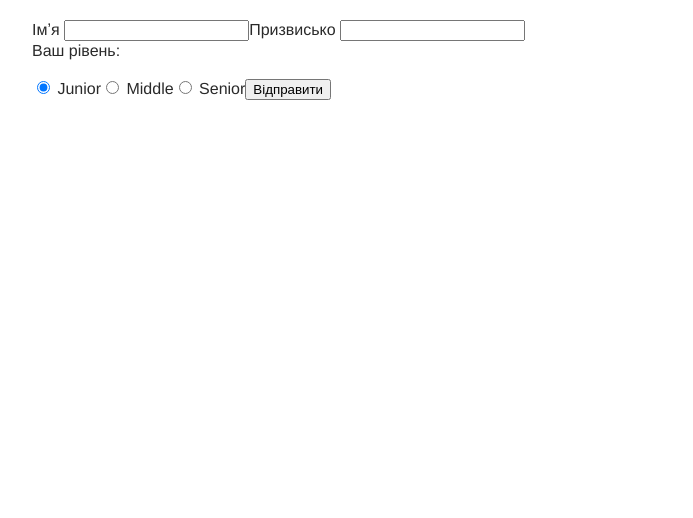
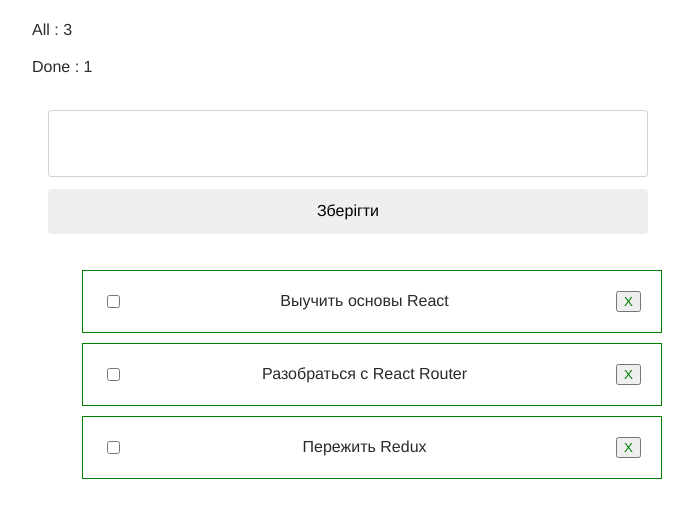
Before and after one commit to bestboost/react22, a React (Create React App) app: page / in a window 1280 px wide. Shown: the top 518 px of the page, without its empty margins (3-696 px from the left). Built offline with nearby package versions, Linux system fonts and the light colour scheme.

Commit message:
add TodoEditor

```diff
--- a/src/App.js
+++ b/src/App.js
@@ -1,11 +1,13 @@
 import React, {Component} from 'react';
+import shortid from 'shortid';
 // import Counter from './components/Counter';
 // import Dropdown from "components/Dropdown";
 // import ColorPicker from 'components/ColorPicker';
-// import TodoList from 'components/TodoList';
+import TodoList from 'components/TodoList';
 import initialsTodos from './todos.json';
+import TodoEditor from 'components/TodoEditor';
 import Container from 'components/Container';
-import Form from 'components/Form';
+// import Form from 'components/Form';
 
 
 // const colorPickerOptions = [
@@ -22,6 +24,18 @@ class App extends Component  {
         todos: initialsTodos,
   };
 
+  addTodo = text => {
+        const todo = {
+                id: shortid.generate(),
+                text,
+                comlited: false,
+        };
+
+        this.setState(({todos}) => ({
+                todos: [todo, ...todos],
+        }));
+  };
+
   deleteTodo = todoId => {
         this.setState(prevState => ({
                 todos: prevState.todos.filter(todo => todo.id !== todoId),
@@ -30,29 +44,36 @@ class App extends Component  {
 
  formSubmitHandler = data => {
         console.log(data)
- }
+ };
+
+//  toggleCompleted = todoId => {
+//         this.setState(({todos}))
+//  }
 
    render() {
-        // const {todos} = this.state;
-        // const allTodos = todos.length;
-        // const completedTodos = todos.reduce(
-        //         (total, todo) => (todo.completed ? total +1 : total),
-        //         0,
-        // );
+        const {todos} = this.state;
+        const allTodos = todos.length;
+        const completedTodos = todos.reduce(
+                (total, todo) => (todo.completed ? total +1 : total),
+                0,
+        );
+
         return (
                 <Container>
-                    <Form onSubmit={this.formSubmitHandler}/>
+                    {/* <Form onSubmit={this.formSubmitHandler}/> */}
+
+                    <div>
+                       <p>All : {allTodos}</p>
+                       <p>Done :  {completedTodos}</p>
+                    </div>
+        <TodoEditor />
+        <TodoList todos={todos} onDeleteTodo={this.deleteTodo}/>
                 </Container>
-        //         <>
+        //
         //  <Counter  initialValue={0}/>
         //  <Dropdown />
         //  <ColorPicker options={colorPickerOptions}/>
-        //          <div>
-        //                 <p>All : {allTodos}</p>
-        //                 <p>Done :  {completedTodos}</p>
-        //         </div>
-        //  <TodoList todos={todos} onDeleteTodo={this.deleteTodo}/>
-        //         </>
+
         )};
 
 };
--- a/src/components/Form.jsx
+++ b/src/components/Form.jsx
@@ -6,6 +6,7 @@ class Form extends Component {
           name: '',
           tag: '',
           experience: 'junior',
+          licence: false,
      }
 
      nameInputId = shortid.generate();
@@ -27,7 +28,11 @@ class Form extends Component {
 
 reset = () => {
      this.setState({name: '',tag: '',})
-}
+};
+
+      handleLicenceChange = e => {
+          this.setState({ licence: e.currentTarget.checked});
+      }
 
   render () {
      return (
@@ -68,7 +73,14 @@ reset = () => {
                     checked={this.state.experience === 'senior'}
                     /> Senior
                </label>
-               <button type="submit">Відправити</button>
+               <label>
+                    <input type="checkbox" name="licence"
+                    checked={this.state.licence}
+                    onChange={this.handleLicenceChange}
+                    /> Згоден з умовами
+               </label>
+               <button type="submit" disabled={!this.state.licence}>
+                    Відправити</button>
           </form>
      );
   };
--- /dev/null
+++ b/src/components/TodoEditor/TodoEditor.jsx
@@ -0,0 +1,20 @@
+import React, {Component} from "react";
+import {TodoEditorForm, Textarea, Saved} from './TodoEditor.styled';
+
+class TodoEditor extends Component {
+
+  render () {
+     return (
+          <TodoEditorForm>
+               <Textarea>
+
+               </Textarea>
+               <Saved type="submit">
+                 Зберігти
+               </Saved>
+          </TodoEditorForm>
+     );
+  };
+};
+
+export default TodoEditor;
--- /dev/null
+++ b/src/components/TodoEditor/TodoEditor.styled.jsx
@@ -0,0 +1,51 @@
+import styled from '@emotion/styled';
+
+export const TodoEditorForm = styled.form`
+     width: 600px;
+     display: flex;
+     flex-direction: column;
+     padding: 16px;
+     border: 1px solid $black;
+     border-radius: 4px;
+     margin-bottom: 20px;
+`;
+
+export const Textarea = styled.textarea`
+     $line-height: 16px;
+
+     height: $line-height * 3 + 24px;
+     padding: 12px 16px;
+     border: 1px solid rgba(33, 33, 33, 0.2);
+     border-radius: 4px;
+
+     font: inherit;
+     line-height: $line-height;
+     letter-spacing: 0.01em;
+
+     resize: none;
+     margin-bottom: 12px;
+`;
+
+export const Saved = styled.button`
+     border: none;
+     font: inherit;
+     cursor: pointer;
+     outline: none;
+
+     width: 100%;
+     margin-left: auto;
+     border-radius: 4px;
+     padding: 12px 24px;
+     background-color: $indigo;
+     color: $white;
+     font-weight: 500;
+
+     &:hover,
+     &:focus {
+     background-color: $indigo-accent;
+     }
+
+     &:active {
+     box-shadow: 0px 4px 4px rgba(0, 0, 0, 0.15);
+     }
+`;
--- /dev/null
+++ b/src/components/TodoEditor/index.js
@@ -0,0 +1 @@
+export {default} from './TodoEditor';
--- a/src/components/TodoList/TodoList.jsx
+++ b/src/components/TodoList/TodoList.jsx
@@ -4,6 +4,9 @@ const TodoList = ({todos, onDeleteTodo}) => (
     <Box>
       {todos.map(({id, text}) => (
           <List key={id}>
+               <input type="checkbox"
+              //  checked={complited}
+                 />
                <Text>{text}</Text>
                <Delete onClick={() => onDeleteTodo(id)}>X</Delete>
           </List>
```
